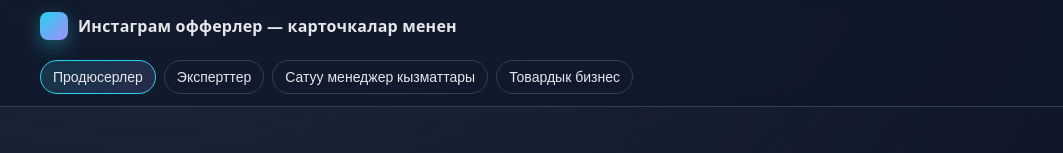
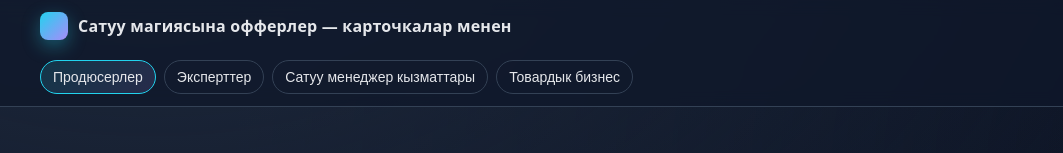
Before and after one commit to Ulukbek-Junusov/Tapshyrma2, a plain HTML site: page index.html in a window 1280 px wide. Shown: the top 153 px of the page, without its empty margins (104-1167 px from the left). Drawn offline with Linux system fonts and the light colour scheme.

Commit message:
Update index.html

```diff
--- a/index.html
+++ b/index.html
@@ -3,7 +3,7 @@
 <head>
   <meta charset="utf-8" />
   <meta name="viewport" content="width=device-width, initial-scale=1" />
-  <title>Инстаграм офферлер — карточкалар менен (мобилдик)</title>
+  <title>Офферлер</title>
   <style>
     :root{
       --bg:#0f172a; /* slate-900 */
@@ -75,7 +75,7 @@
   <header>
     <div class="brand container">
       <div class="logo" aria-hidden="true"></div>
-      <h1>Инстаграм офферлер — карточкалар менен</h1>
+      <h1>Сатуу магиясына офферлер — карточкалар менен</h1>
     </div>
     <div class="pillbar container">
       <button class="pill active" data-target="prod">Продюсерлер</button>
```
